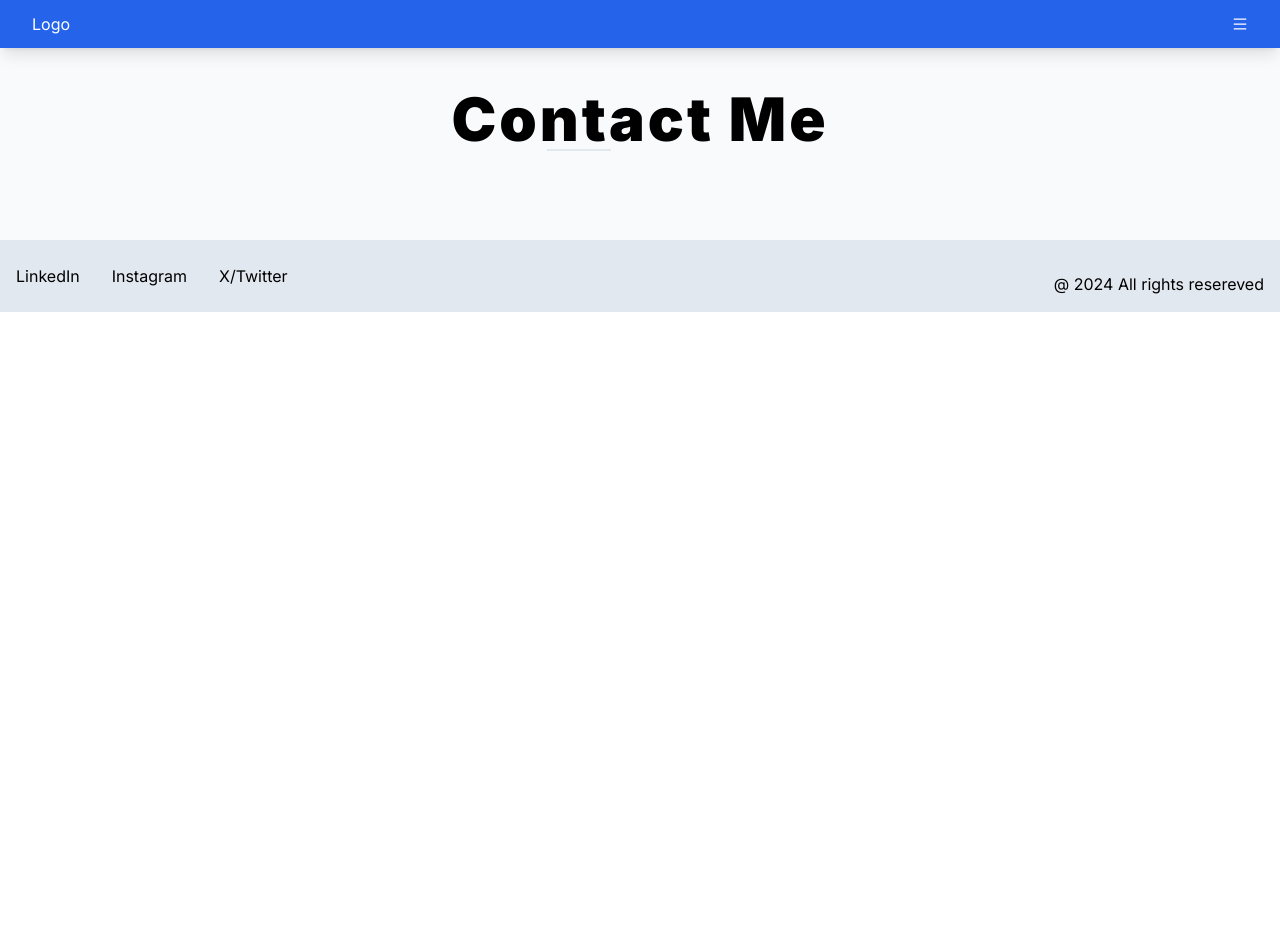
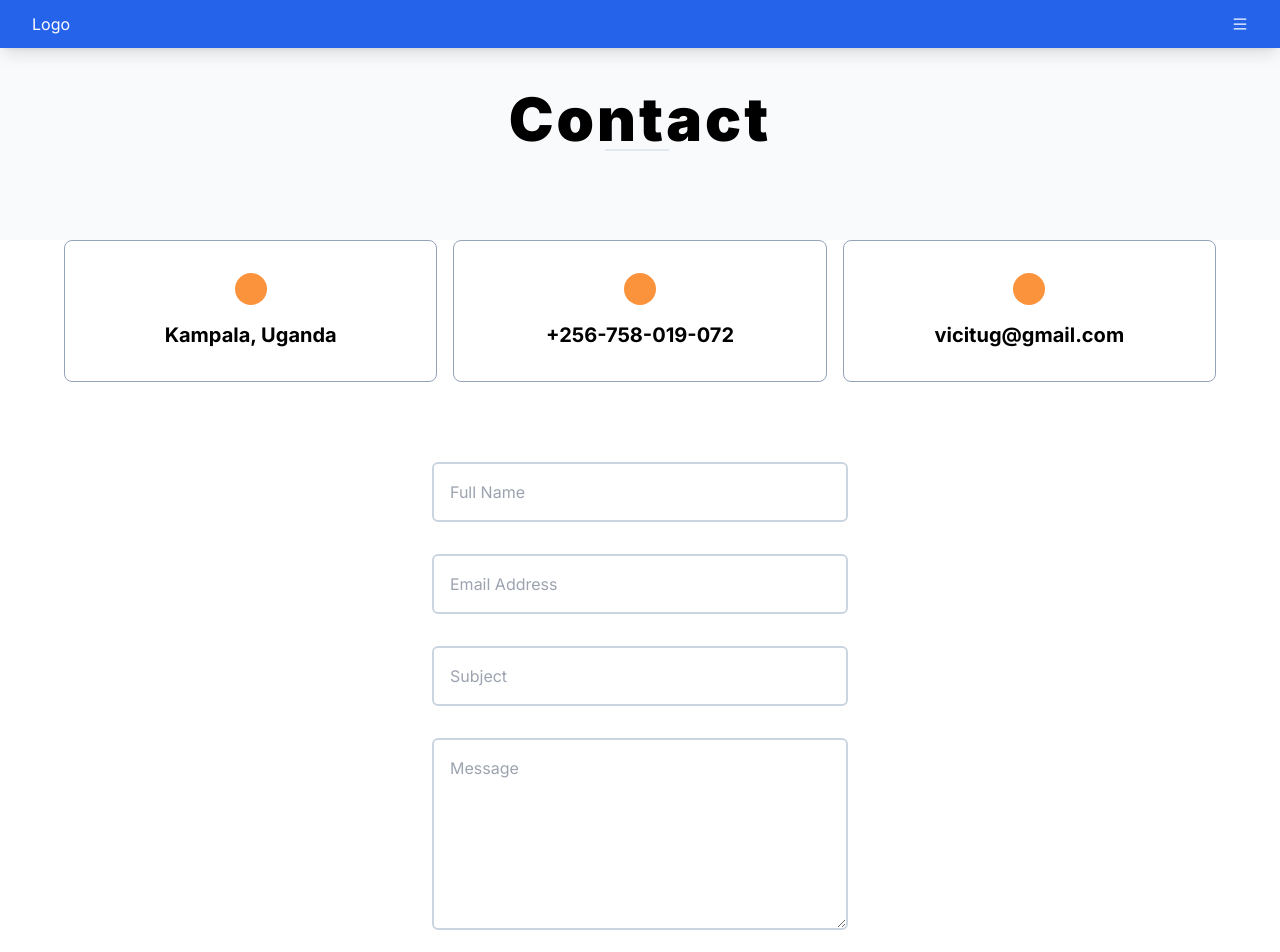
Before and after one commit to vicxtunespro/Tailwind, a Next.js app: page /contact in a window 1280 px wide. Shown: the top 952 px of the page. Before the commit the page ends 800 px from the top, so only its background shows below. Built offline with nearby package versions, Linux system fonts and the light colour scheme.

Commit message:
Added Contact page

```diff
--- a/app/contact/page.js
+++ b/app/contact/page.js
@@ -1,10 +1,16 @@
+import ContactForm from '@/components/contact-form'
+import ContactInfo from '@/components/contact-info'
 import PageHeader from '@/components/page-header'
 import React from 'react'
 
 export default function Contact() {
   return (
-    <div>
-        <PageHeader title={"Contact Me"} />
+    <div className='dark:bg-slate-800'>
+        <PageHeader title={"Contact"} />
+        <div class="main-content px-8 md:px-16">
+          <ContactInfo/>
+          <ContactForm/>
+        </div>
     </div>
   )
 }
--- /dev/null
+++ b/components/contact-form.jsx
@@ -0,0 +1,17 @@
+import React from 'react'
+
+export default function ContactForm() {
+  return (
+    <div class="form w-full p-4 my-8 flex justify-center">
+        <form action="#" class="p-8 max-w-[30rem]">
+            <div class="form-body">
+            <input type="text" placeholder="Full Name" class="p-4 border-2 border-slate-300 w-full rounded-md mb-8" required></input>
+            <input type="email" placeholder="Email Address" class="p-4 border-2 border-slate-300 w-full rounded-md mb-8" required></input>
+            <input type="text" placeholder="Subject" class="p-4 border-2 border-slate-300 w-full rounded-md mb-8" required></input>
+            <textarea placeholder="Message" class="p-4 border-2 border-slate-300 w-full rounded-md mb-8 h-48" required></textarea>
+            </div>
+            <button class="bg-blue-600 hover:bg-slate-800 text-white px-8 py-4 flex-none">Send Message</button>
+        </form>
+    </div>
+  )
+}
--- /dev/null
+++ b/components/contact-info.jsx
@@ -0,0 +1,20 @@
+import React from 'react'
+
+export default function ContactInfo() {
+  return (
+    <div class="contact flex flex-col gap-4 md:flex-row md:basis-4/12">
+    <div class="location bg-white dark:bg-slate-800 w-full py-8 rounded-lg border border-slate-400 flex flex-col gap-4 items-center">
+        <div class="logo h-8 w-8 bg-orange-400 rounded-full"></div>
+        <div class="info text-xl font-bold dark:text-slate-50">Kampala, Uganda</div>
+    </div>
+    <div class="location bg-white dark:bg-slate-800 w-full py-8 rounded-lg border border-slate-400 flex flex-col gap-4 items-center">
+        <div class="logo h-8 w-8 bg-orange-400 rounded-full"></div>
+        <div class="info text-xl font-bold dark:text-slate-50">+256-758-019-072</div>
+    </div>
+    <div class="location bg-white dark:bg-slate-800 w-full py-8 rounded-lg border border-slate-400 flex flex-col gap-4 items-center">
+        <div class="logo h-8 w-8 bg-orange-400 rounded-full"></div>
+        <div class="info text-xl font-bold dark:text-slate-50">vicitug@gmail.com</div>
+    </div>
+    </div>
+  )
+}
--- a/components/nav.jsx
+++ b/components/nav.jsx
@@ -25,7 +25,7 @@ export default function MobileMenu() {
 }
 function MenuBody({showMenu}){
   return(
-    <div className={`${showMenu ? 'visible':'hidden'} nav h-screen w-full mt-12 bg-slate-50 z-10 absolute left-0 bottom-0 top-4`}>
+    <div className={`${showMenu ? 'visible':'hidden'} nav h-full w-full mt-12 bg-slate-50 z-10 fixed top-0 left-0 bg-opacity-80`}>
       <div className="detailed h-72 bg-slate-100 p-4 grid place-items-center">
         <div className="img w-32 h-32 bg-orange-300 rounded-full"></div>
         <p className="text-3xl font-black tracking-3">Victor Nuwarimpa</p>
```
